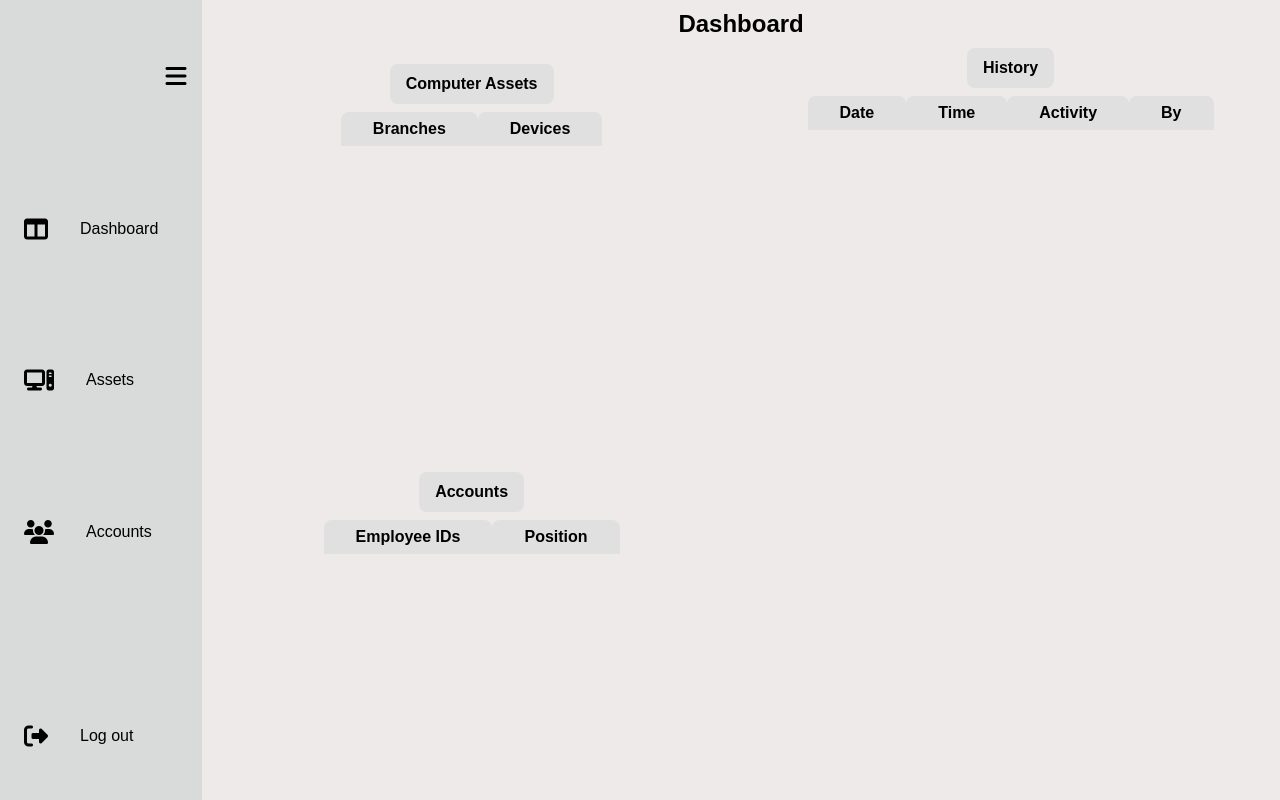
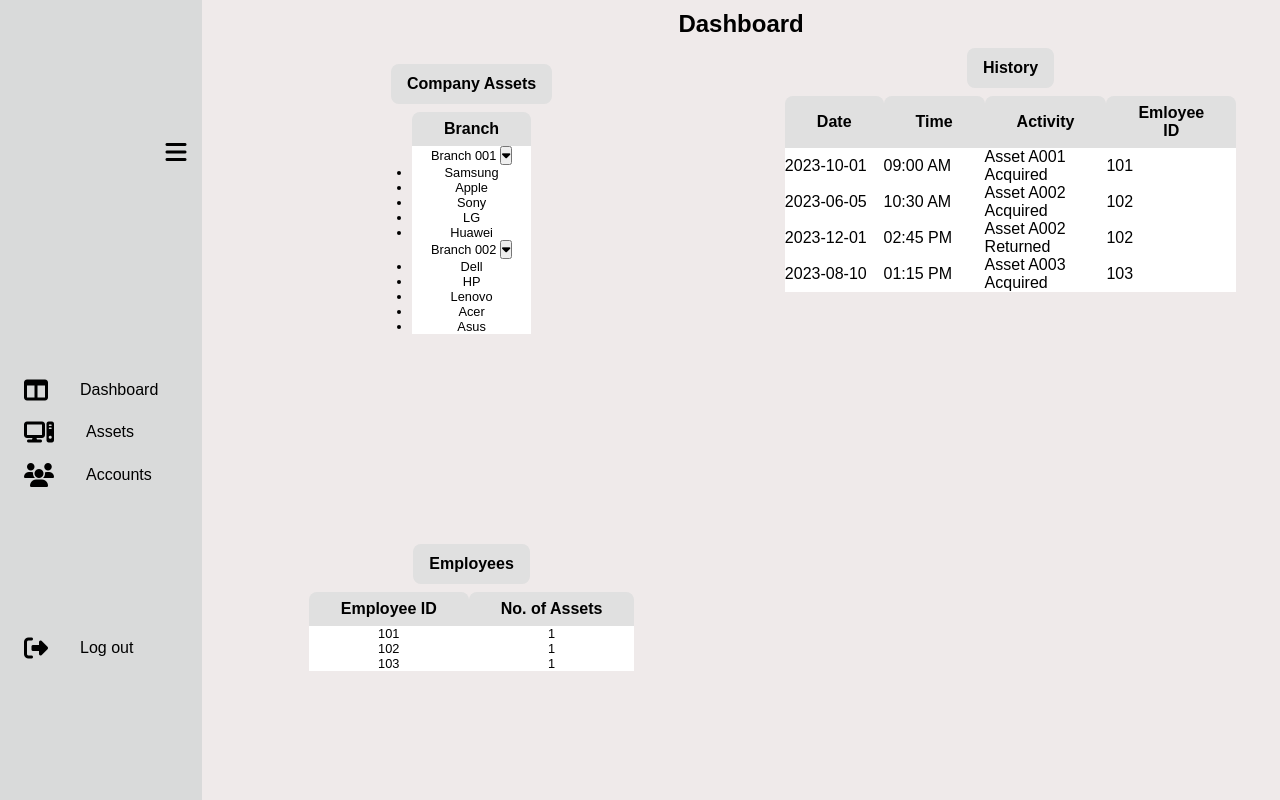
Before and after one commit to creishen/dbms, a PHP site: page /admin-dashboard.php in a window 1280 px wide. Run offline with PHP 8.4, Linux system fonts and the light colour scheme; lists and menus that the app fills with data are empty.

Commit message:
Update admin-dashboard.php

```diff
--- a/admin-dashboard.php
+++ b/admin-dashboard.php
@@ -22,6 +22,7 @@
                         <li id="hamburger">
                         <i class="fa-solid fa-bars" style="color: #000000;"></i>
                         </li>
+                        <ul>
                             <li>
                                 <a href="admin-dashboard.php">
                                 <i class="fa-solid fa-table-columns"  style="color: #000000;"></i>
@@ -40,31 +41,64 @@
                                     <p>Accounts</p>
                                 </a>
                             </li>
-                        <ul>
-                            <li>
+                        </ul>
+                            <li class="logout">
                                 <a href="logout.php">
                                  <i class="fa-solid fa-right-from-bracket"  style="color: #000000;"></i>
                                 <p>Log out</p>
                             </a>
                         </li>
                     </ul>
-                    </ul>
                 </nav>
         <div class="top-content">
                 <h2>Dashboard</h2>
                 <div class="assets">
                     <a href="admin-assets.php">
-                    <h4>Computer Assets</h4>
+                    <h4>Company Assets</h4></a>
                         <table>
-                            <tr><th>Branches</th><th>Devices</th></tr>
+                            <tr><th>Branch</th></tr>
+                            <tr class="dropdown">
+                            <td>Branch 001 <button class="dropdown-button" onclick="toggleDropdown('branch1')"><i class="fa-solid fa-caret-down"></i></button></td>
+                            <tr>
+                                <td>
+                                    <div class="dropdown-container">
+                                        <ul id="branch1" class="dropdown-list">
+                                            <li>Samsung</li>
+                                            <li>Apple</li>
+                                            <li>Sony</li>
+                                            <li>LG</li>
+                                            <li>Huawei</li>
+                                        </ul>
+                                    </div>
+                                </td>
+                            </tr>
+                        </tr>
+                        <tr>
+                            <td>Branch 002 <button class="dropdown-button" onclick="toggleDropdown('branch2')"><i class="fa-solid fa-caret-down"></i></button></td>
+                            <tr>
+                                <td>
+                                    <div class="dropdown-container">
+                                        <ul id="branch2" class="dropdown-list">
+                                            <li>Dell</li>
+                                            <li>HP</li>
+                                            <li>Lenovo</li>
+                                            <li>Acer</li>
+                                            <li>Asus</li>
+                                        </ul>
+                                    </div>
+                                </td>
+                            </tr>
+                        </tr>
                         </table>
-                    </a>
                 </div>
                 <div class="accounts">
-                     <a href="admin-accounts.php">
-                     <h4>Accounts</h4>
+                     <a href="admin-assets.php">
+                     <h4>Employees</h4>
                         <table>
-                            <tr><th>Employee IDs</th><th>Position</th></tr>
+                            <tr><th>Employee ID</th><th>No. of Assets</th></tr>
+                            <tr><td>101</td><td>1</td></tr>
+                            <tr><td>102</td><td>1</td></tr>
+                            <tr><td>103</td><td>1</td></tr>
                         </table>
                     </a>
                 </div>
@@ -76,7 +110,31 @@
                             <th>Date</th>
                             <th>Time</th>
                             <th>Activity</th>
-                            <th>By</th>
+                            <th>Emloyee ID</th>
+                        </tr>
+                        <tr>
+                            <td>2023-10-01</td>
+                            <td>09:00 AM</td>
+                            <td>Asset A001 Acquired</td>
+                            <td>101</td>
+                        </tr>
+                        <tr>
+                            <td>2023-06-05</td>
+                            <td>10:30 AM</td>
+                            <td>Asset A002 Acquired</td>
+                            <td>102</td>
+                        </tr>
+                        <tr>
+                            <td>2023-12-01</td>
+                            <td>02:45 PM</td>
+                            <td>Asset A002 Returned</td>
+                            <td>102</td>
+                        </tr>
+                        <tr>
+                            <td>2023-08-10</td>
+                            <td>01:15 PM</td>
+                            <td>Asset A003 Acquired</td>
+                            <td>103</td>
                         </tr>
                 </table>
             </div>
@@ -107,4 +165,23 @@
         document.getElementById('content').style.display = 'block';
       }, 100); // Adjust the timeout as needed
     });
+
+    function toggleDropdown(dropdownId) {
+    // Hide all dropdowns first
+    const dropdownLists = document.querySelectorAll('.dropdown-list');
+    dropdownLists.forEach(list => {
+        if (list.id !== dropdownId) {
+            list.style.display = 'none';
+        }
+    });
+
+    // Toggle the selected dropdown
+    const dropdownList = document.getElementById(dropdownId);
+    if (dropdownList.style.display === 'block') {
+        dropdownList.style.display = 'none';
+    } else {
+        dropdownList.style.display = 'block';
+    }
+}
+
 </script>
```
Lines whose indentation alone changed are shown as unchanged.
